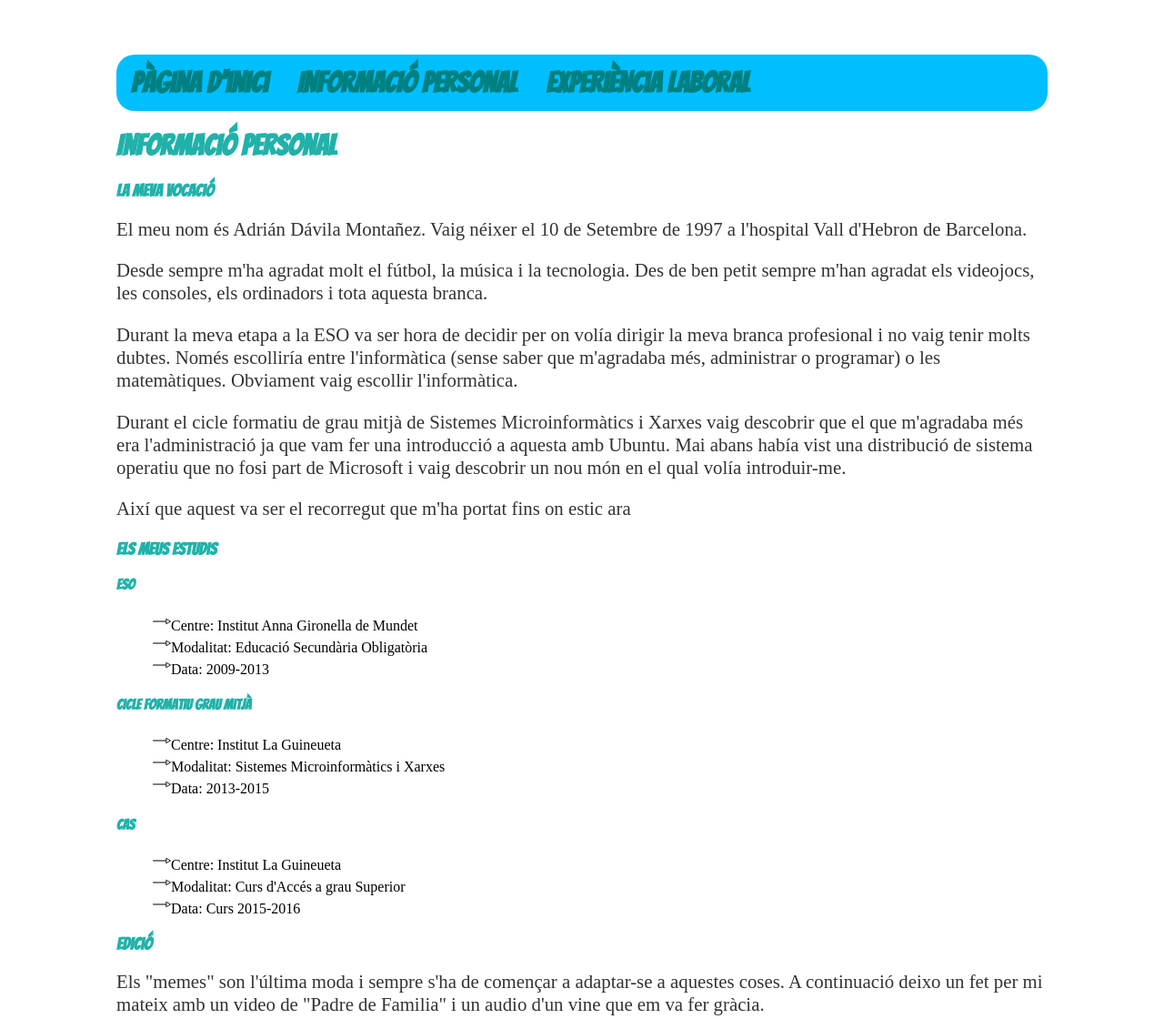
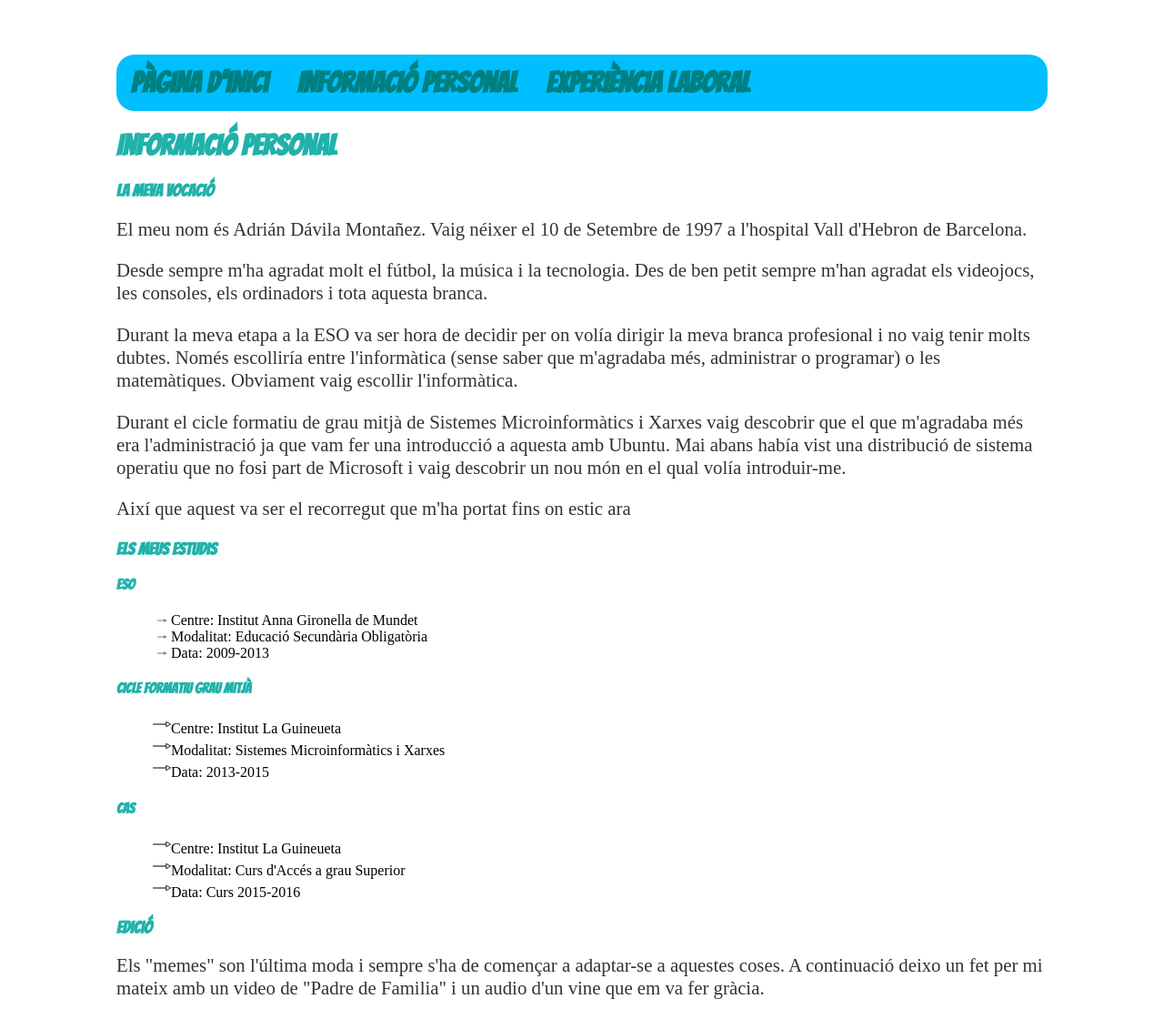
Before and after one commit to isx48102233/isx48102233.github.io, a Jekyll site: the page built from about/index.html, in a window 1280 px wide. Shown: the top 1120 px of the page at 91% size. Built offline with Jekyll 4.4.1, drawn with Linux system fonts in a browser that asks for light colours; grey boxes are pictures that could not be loaded.

Commit message:
Update index.html
prova fletxa

```diff
--- a/about/index.html
+++ b/about/index.html
@@ -14,9 +14,9 @@
 			<h3>Els meus estudis</h3>
 			<h4>ESO</h4>
 			<ul class=Estudis>
-				<li><img src=/images/flecha.svg width=20px height=20px>Centre: Institut Anna Gironella de Mundet</li>
-				<li><img src=/images/flecha.svg width=20px height=20px>Modalitat: Educació Secundària Obligatòria</li>
-				<li><img src=/images/flecha.svg width=20px height=20px>Data: 2009-2013</li>
+				<li><img src=/images/flecha.svg width=20px height=10px>Centre: Institut Anna Gironella de Mundet</li>
+				<li><img src=/images/flecha.svg width=20px height=10px>Modalitat: Educació Secundària Obligatòria</li>
+				<li><img src=/images/flecha.svg width=20px height=10px>Data: 2009-2013</li>
 				</ul>
 			<h4>Cicle Formatiu Grau Mitjà</h4>
 			<ul class=Estudis>
```
